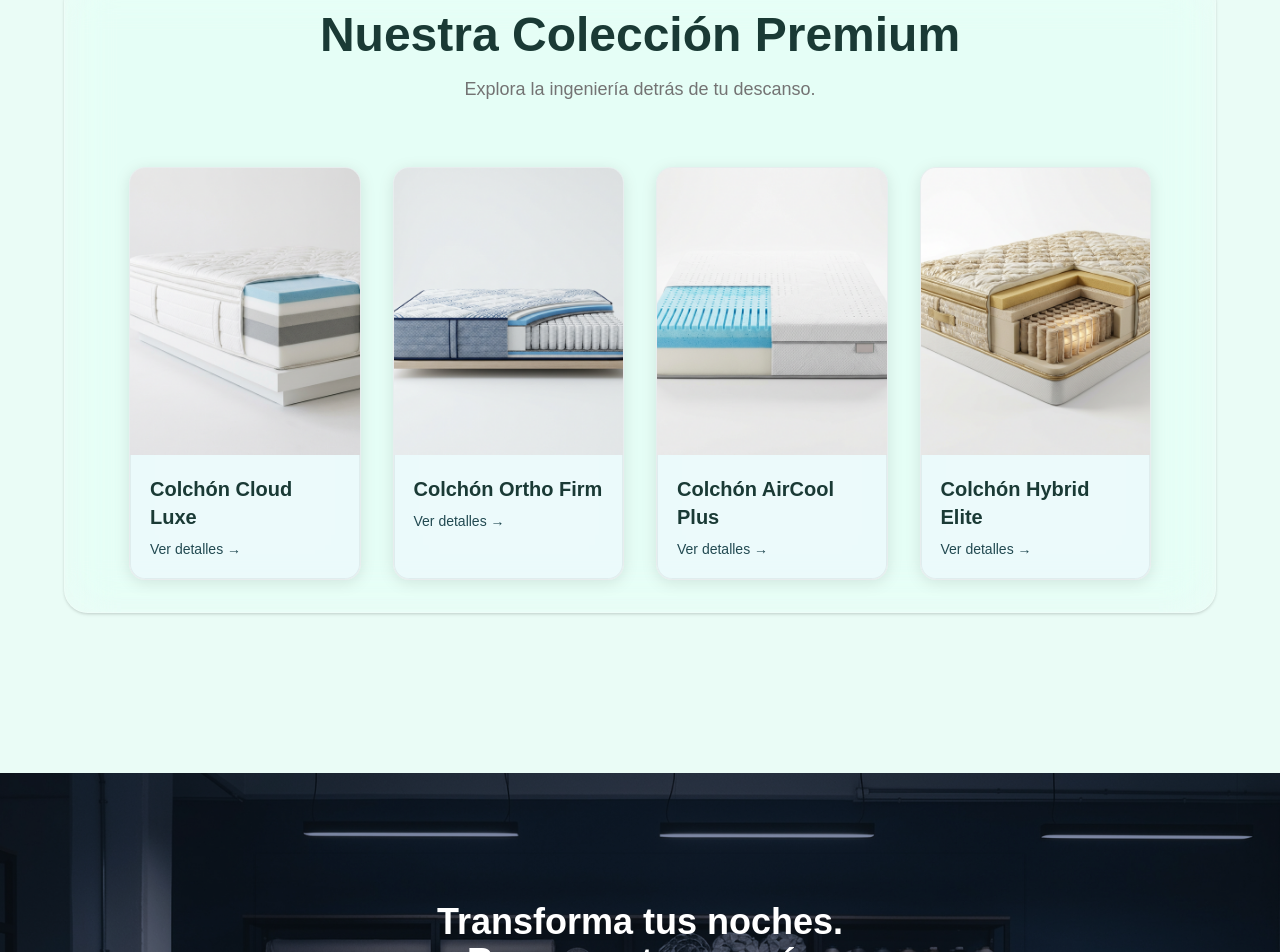
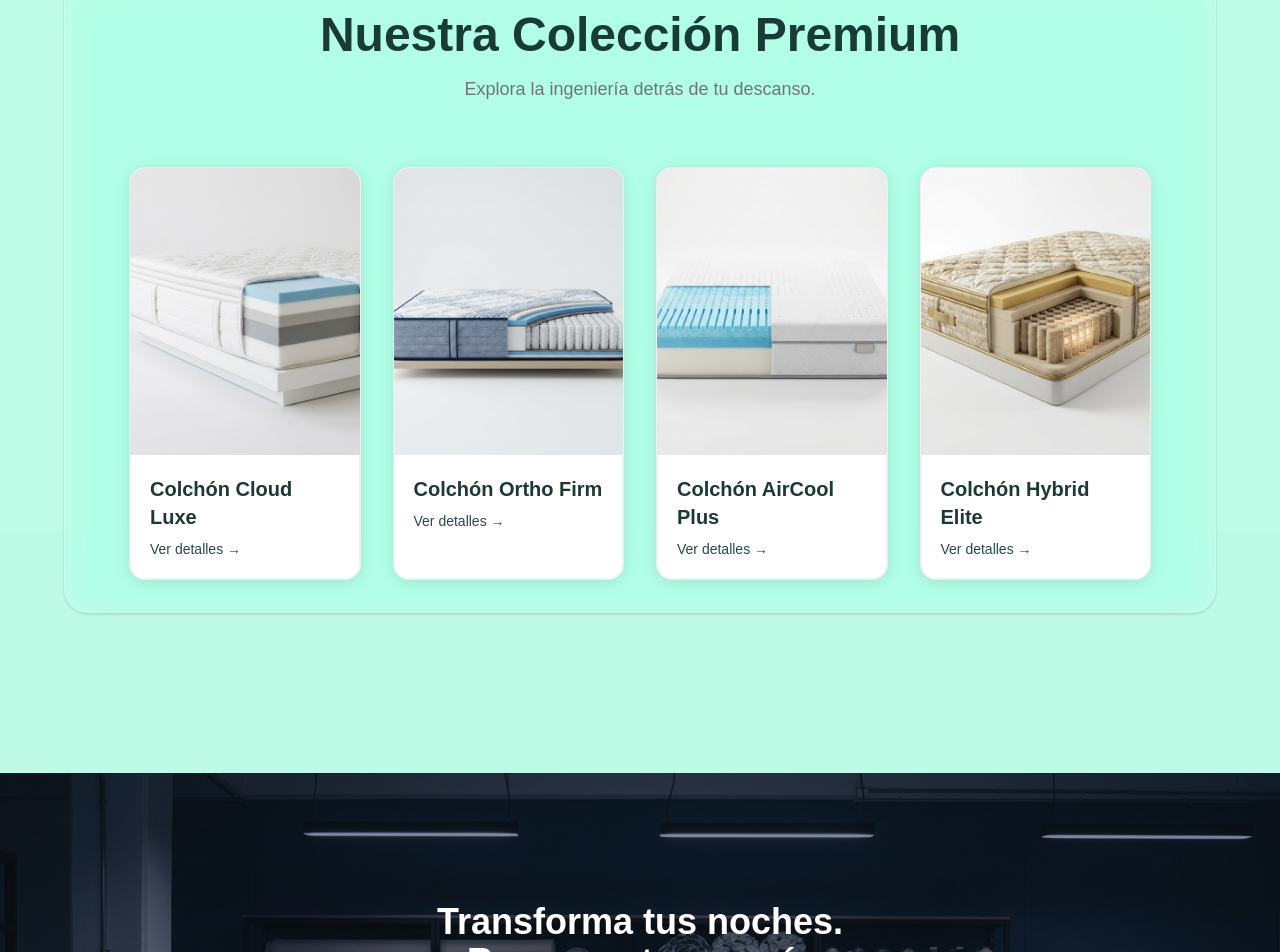
Before and after one commit to edwinforwork14/WH-MATTRESS, a Next.js app: page / in a window 1280 px wide. Shown: the part 3024-3976 px from the top of the page. Built offline with nearby package versions, Linux system fonts and the light colour scheme.

Commit message:
cambio de color base

```diff
--- a/app/globals.css
+++ b/app/globals.css
@@ -62,7 +62,7 @@
   --layered-mid: #1a8c7f98;
   --layered-pale: #224a5198;
   --layered-deep: #132d3298;
-  --layered-base: #c9f7e861;
+  --layered-base: #b4fbe3da;
 }
 
 .dark {
--- a/components/product-grid-container.tsx
+++ b/components/product-grid-container.tsx
@@ -72,7 +72,7 @@ export default function ProductGridContainer() {
                             key={product.id}
                             layoutId={`card-${product.id}`}
                             onClick={() => setSelectedProduct(product)}
-                            className="group cursor-pointer overflow-hidden rounded-2xl border border-border/60 dark:border-white/10 bg-card/50 dark:bg-white/5 backdrop-blur-xl shadow-[0_3px_16px_rgba(0,0,0,0.1),inset_0_1px_0_rgba(255,255,255,0.06)] dark:shadow-[0_5px_20px_rgba(0,0,0,0.28),inset_0_1px_0_rgba(255,255,255,0.07)] ring-1 ring-inset ring-black/5 dark:ring-white/5 transition-all duration-300 hover:shadow-[0_8px_28px_rgba(0,0,0,0.14)] dark:hover:shadow-[0_12px_36px_rgba(0,0,0,0.4)] hover:border-border dark:hover:border-white/20 hover:scale-[1.02]"
+                            className="group cursor-pointer overflow-hidden rounded-2xl border border-border/60 dark:border-white/10 bg-white dark:bg-white/5 backdrop-blur-xl shadow-[0_3px_16px_rgba(0,0,0,0.1),inset_0_1px_0_rgba(255,255,255,0.06)] dark:shadow-[0_5px_20px_rgba(0,0,0,0.28),inset_0_1px_0_rgba(255,255,255,0.07)] ring-1 ring-inset ring-black/5 dark:ring-white/5 transition-all duration-300 hover:shadow-[0_8px_28px_rgba(0,0,0,0.14)] dark:hover:shadow-[0_12px_36px_rgba(0,0,0,0.4)] hover:border-border dark:hover:border-white/20 hover:scale-[1.02]"
                         >
                             <div className="relative aspect-[4/5] overflow-hidden">
                                 <motion.img
```
